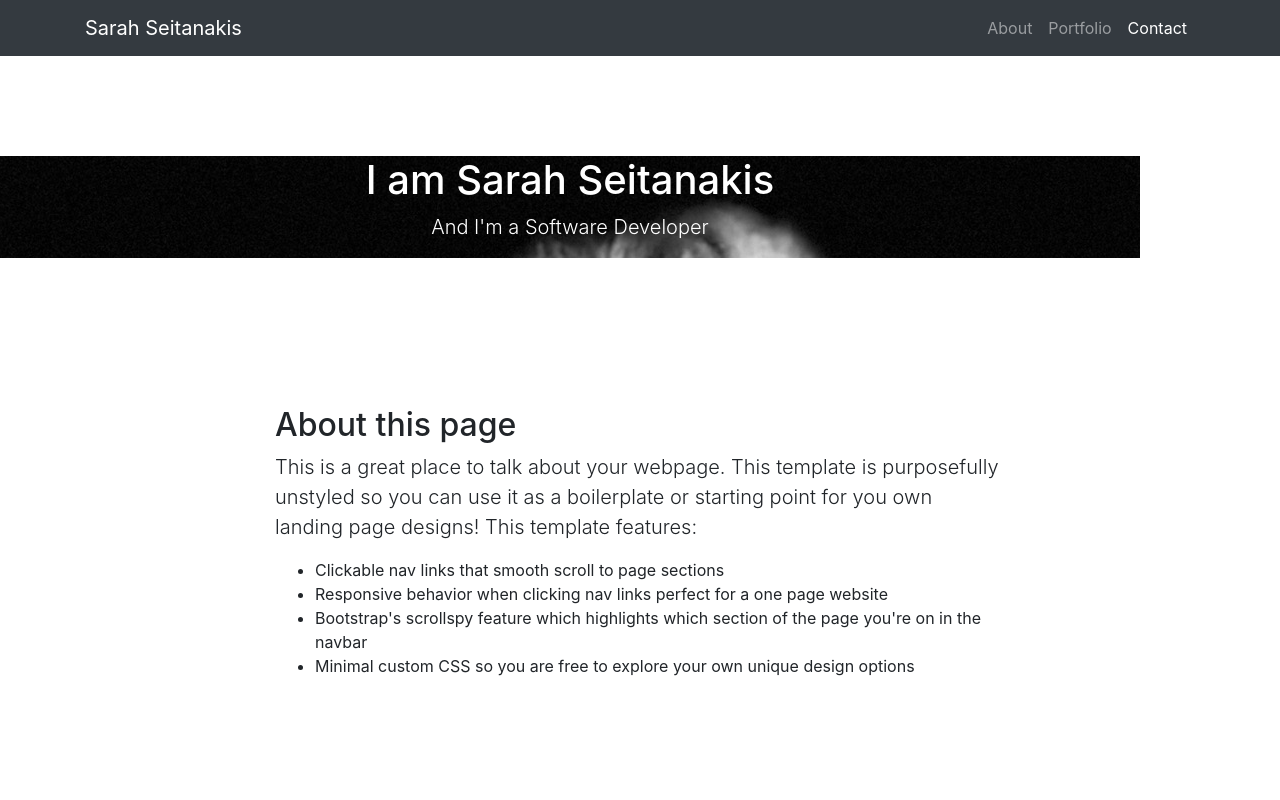
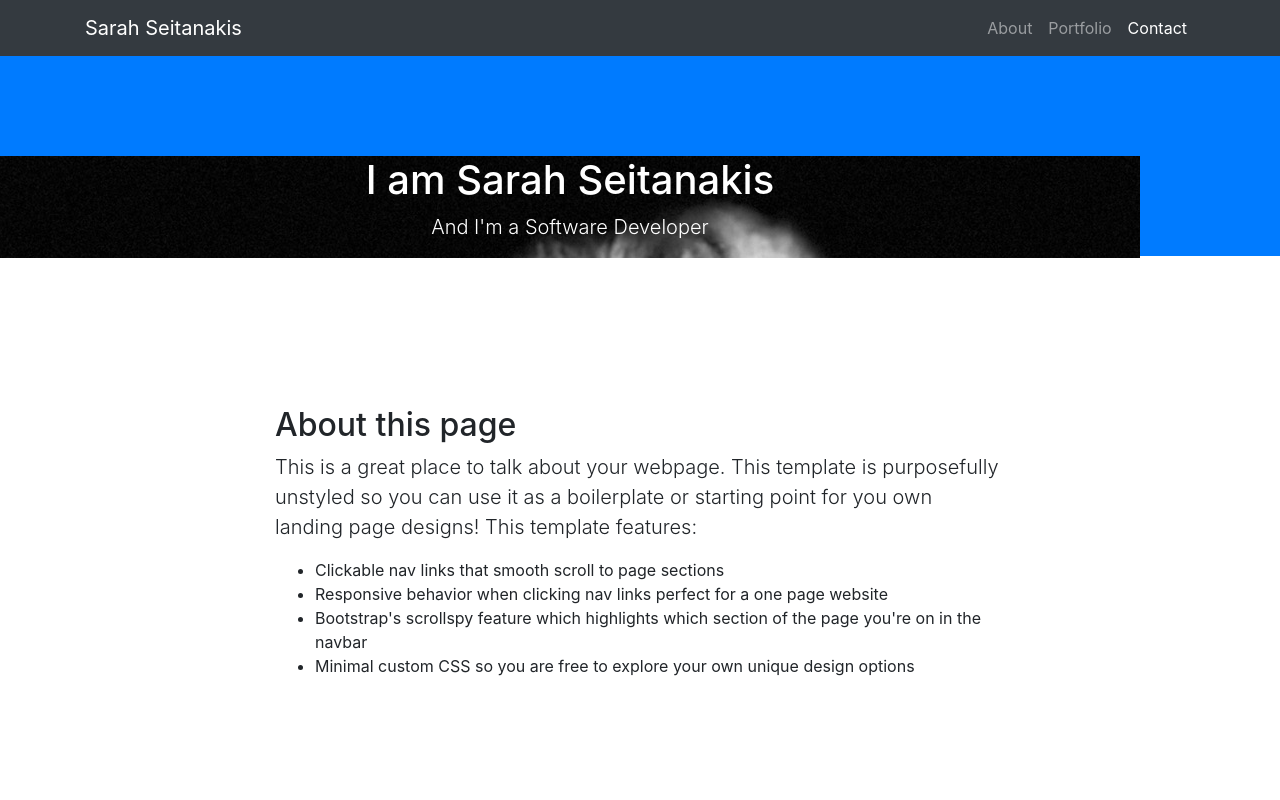
Before and after one commit to sarah-seitanakis/sarah-seitanakis_portfolio-v1, a website with bundled scripts: page index.html in a window 1280 px wide. Shown: the top 800 px of the page. Built offline with nearby package versions, Linux system fonts and the light colour scheme.

Commit message:
background of header

```diff
--- a/index.html
+++ b/index.html
@@ -46,7 +46,7 @@
   </nav>
 
 
-  <header class="bg-black text-white">
+  <header class="bg-primary text-white">
     <div class="container bg-Sarah text-center">
       <h1>I am Sarah Seitanakis</h1>
       <p class="lead">And I'm a Software Developer</p>
```
